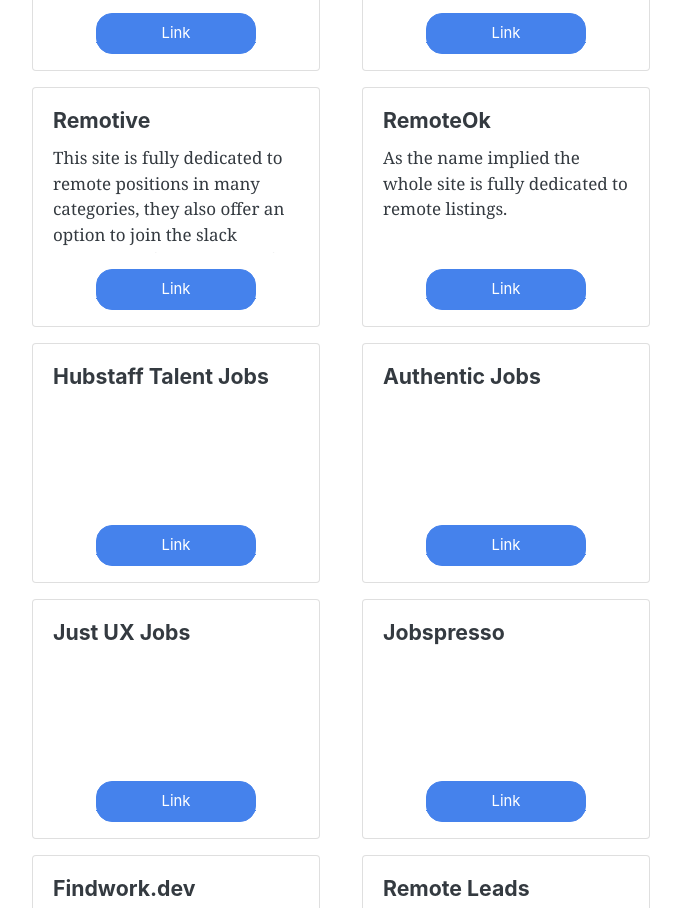
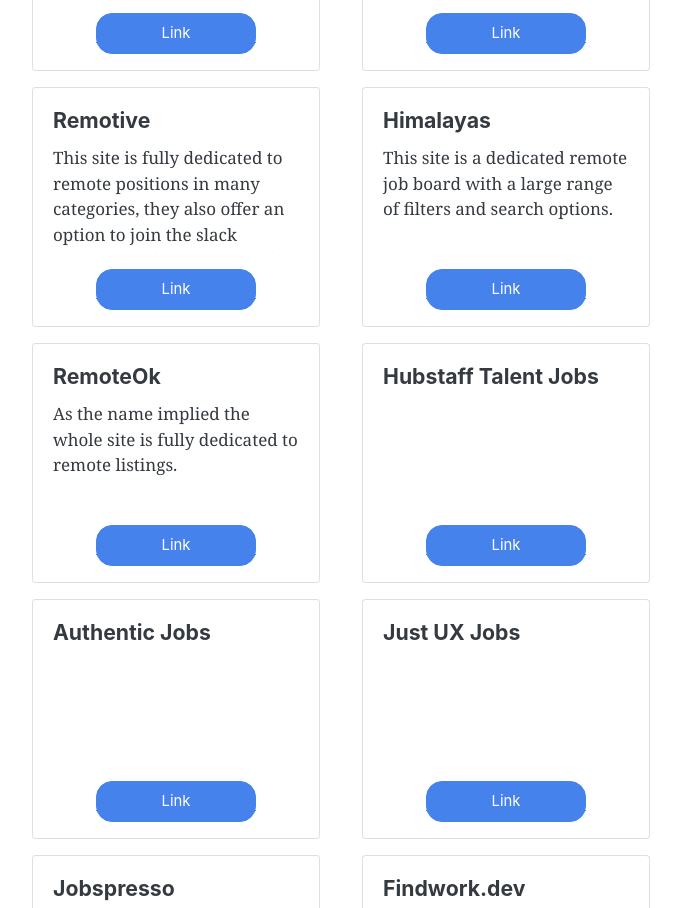
Before and after one commit to ugglr/Remote-Developer-jobs-directory, a Gatsby site: page /directories in a window 1280 px wide. Shown: the part 907-1815 px from the top of the page, without its empty margins (293-974 px from the left). Built offline with nearby package versions, Linux system fonts and the light colour scheme; Gatsby itself is replaced by a stand-in of ours; some packages are replaced by stand-ins of ours.

Commit message:
Add Himalayas as a remote job board

```diff
--- a/src/pages/directories.js
+++ b/src/pages/directories.js
@@ -54,6 +54,12 @@
         body:
           "This site is fully dedicated to remote positions in many categories, they also offer an option to join the slack community for a one time fee.",
         url: "https://remotive.io/",
+      },
+      {
+        name: "Himalayas",
+        body:
+          "This site is a dedicated remote job board with a large range of filters and search options.",
+        url: "https://himalayas.app",
       },
       {
         name: "RemoteOk",
```
Also changed, not shown: README.md.
